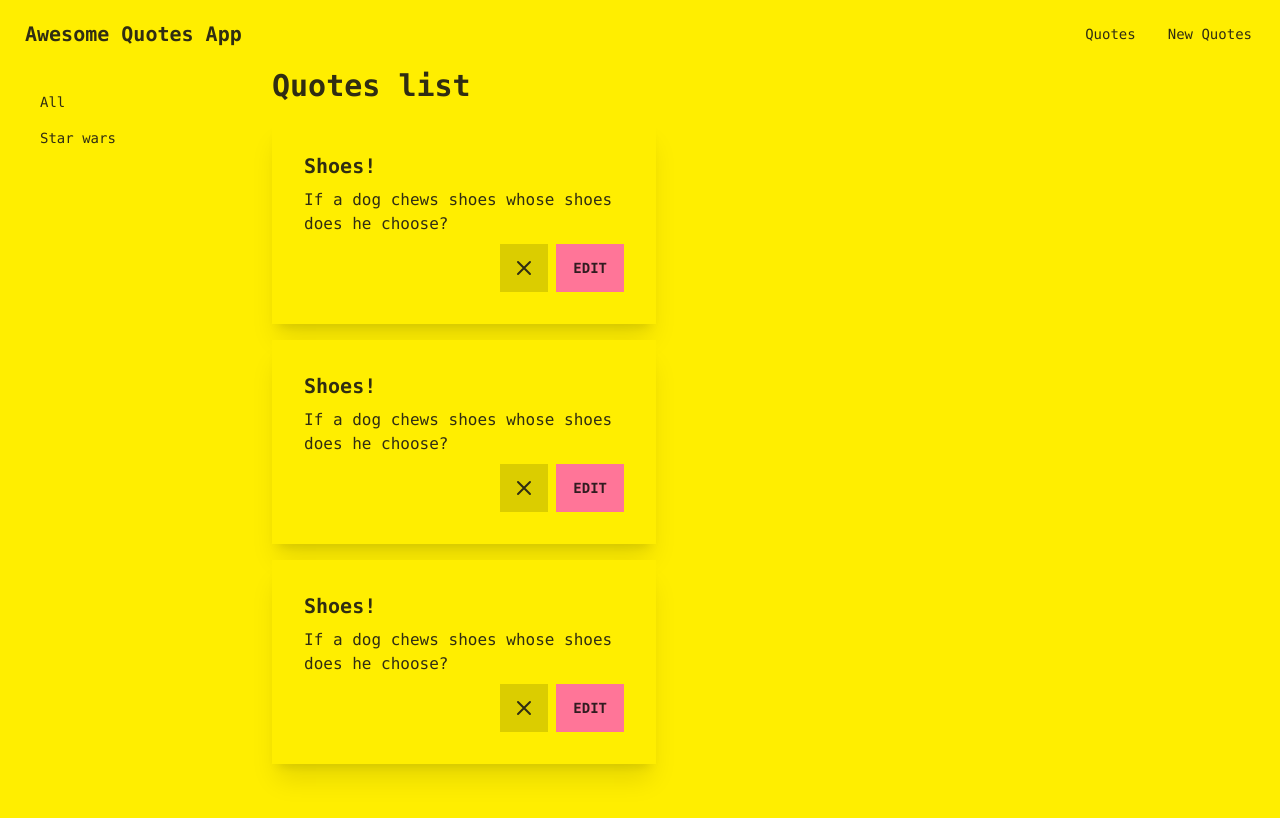
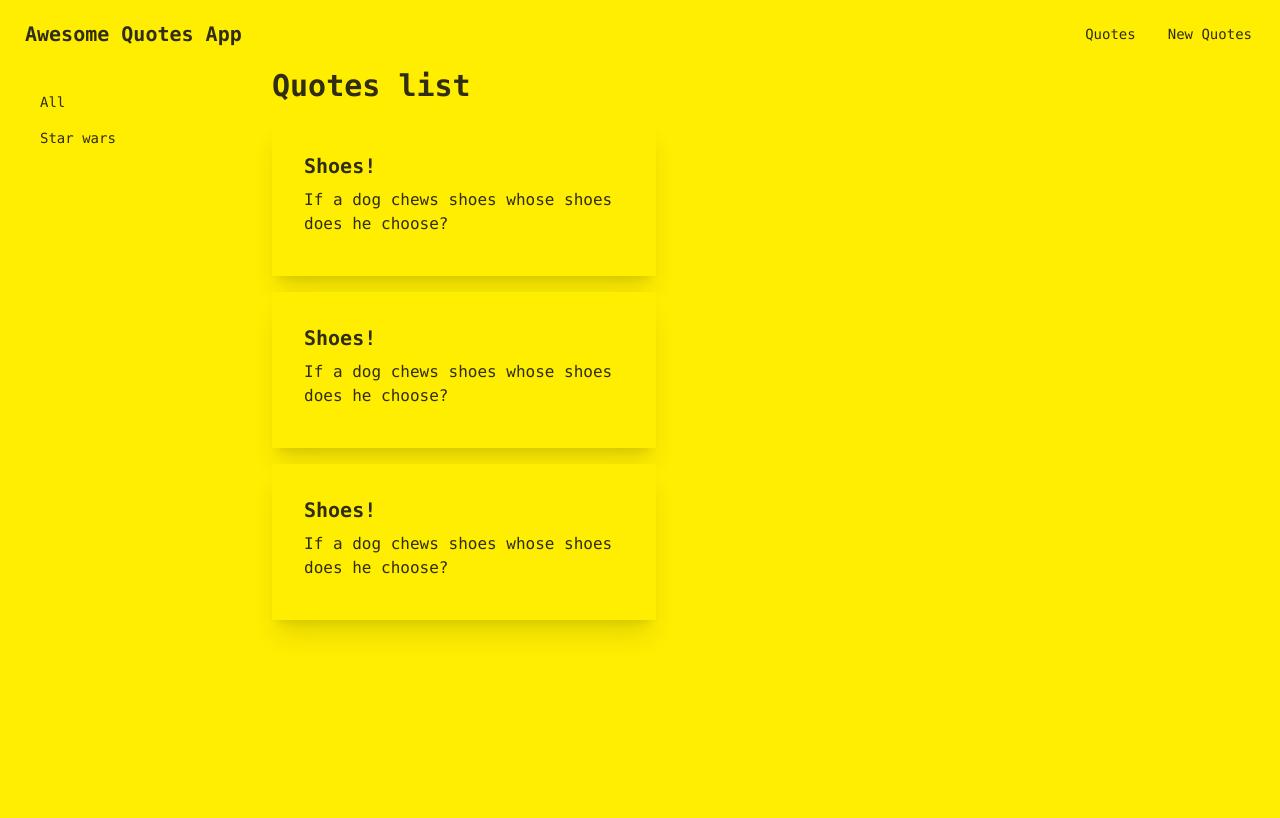
Before and after one commit to OmegonAlpharius/qoutes-app, a React (Vite) app: page / in a window 1280 px wide. Shown: the top 818 px of the page. Built offline with nearby package versions, Linux system fonts and the light colour scheme.

Commit message:
card buttone hide if handler not provided

```diff
--- a/src/components/Card/Card.tsx
+++ b/src/components/Card/Card.tsx
@@ -4,8 +4,8 @@ const Card = ({
   onDelete,
   onEdit,
 }: {
-  onDelete: ButtonClickHandler;
-  onEdit: ButtonClickHandler;
+  onDelete?: ButtonClickHandler;
+  onEdit?: ButtonClickHandler;
 }) => {
   return (
     <div className="card w-96 bg-base-100 shadow-xl mt-4">
@@ -13,6 +13,7 @@ const Card = ({
         <h2 className="card-title">Shoes!</h2>
         <p>If a dog chews shoes whose shoes does he choose?</p>
         <div className="card-actions justify-end">
+          {onDelete && (
             <button className="btn btn-square" onClick={onDelete}>
               <svg
                 xmlns="http://www.w3.org/2000/svg"
@@ -29,9 +30,12 @@ const Card = ({
                 />
               </svg>
             </button>
+          )}
+          {onEdit && (
             <button className="btn btn-primary" onClick={onEdit}>
               Edit
             </button>
+          )}
         </div>
       </div>
     </div>
```
Lines whose indentation alone changed are shown as unchanged.
